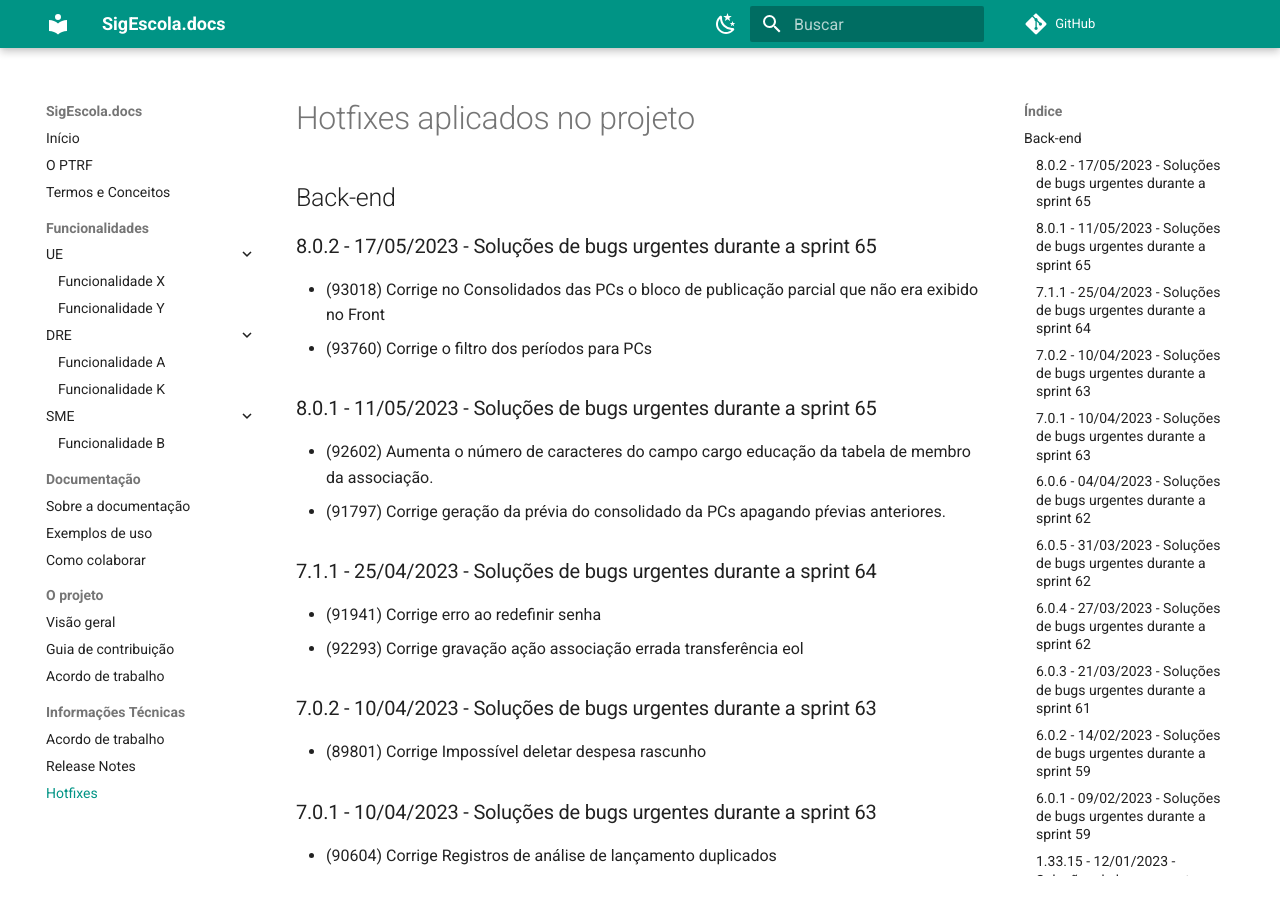
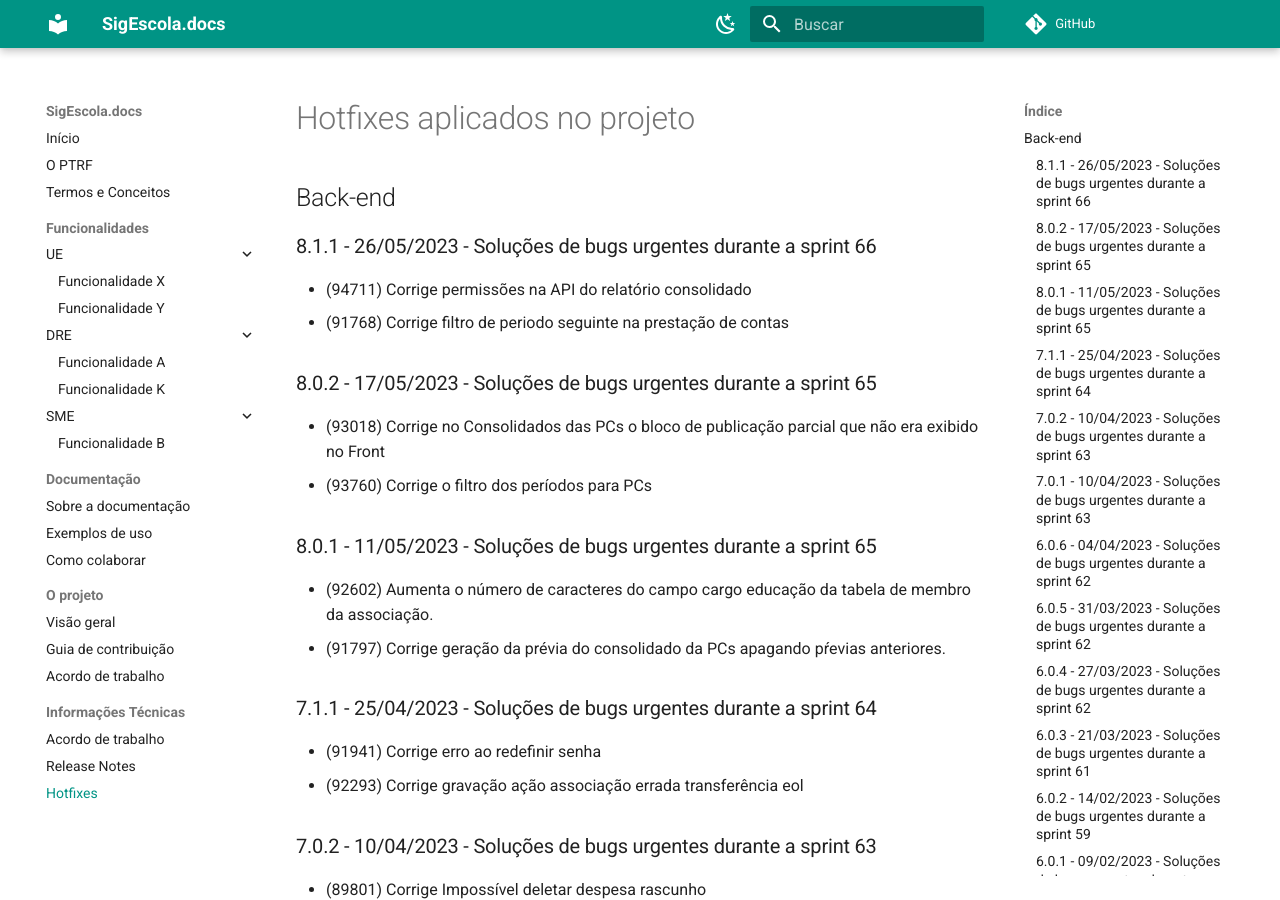
Before and after one commit to prefeiturasp/SME-PTRF-Docs, an MkDocs documentation site: the page built from docs/projeto/hotfixes.md, in a window 1280 px wide and 900 px high. Built offline with MkDocs 1.6.1 and Material for MkDocs 9.7.7, drawn with Linux system fonts in a browser that asks for light colours; comment, search, counter and statistics services are not loaded; some of the changed text lies outside the part shown.

Commit message:
Update hotfixes.md

```diff
--- a/docs/projeto/hotfixes.md
+++ b/docs/projeto/hotfixes.md
@@ -1,6 +1,10 @@
 # Hotfixes aplicados no projeto
 
 ## Back-end
+
+### 8.1.1 - 26/05/2023 - Soluções de bugs urgentes durante a sprint 66
+* (94711) Corrige permissões na API do relatório consolidado
+* (91768) Corrige filtro de periodo seguinte na prestação de contas
 
 ### 8.0.2 - 17/05/2023 - Soluções de bugs urgentes durante a sprint 65
 * (93018) Corrige no Consolidados das PCs o bloco de publicação parcial que não era exibido no Front
@@ -227,6 +231,10 @@
 
 ## Frontend
 
+### 8.1.1 - 26/05/2023 - Soluções de bugs urgentes durante a sprint 66
+* (94556) Corrige validação das datas da despesa
+* (95182) Corrige validação para bloqueiar formulário de membros
+
 ### 8.0.2 - 17/05/2023 - Soluções de bugs urgentes durante a sprint 65
 * (93760) Corrige busca de períodos em PCs e Geração de Documentos
 
```
